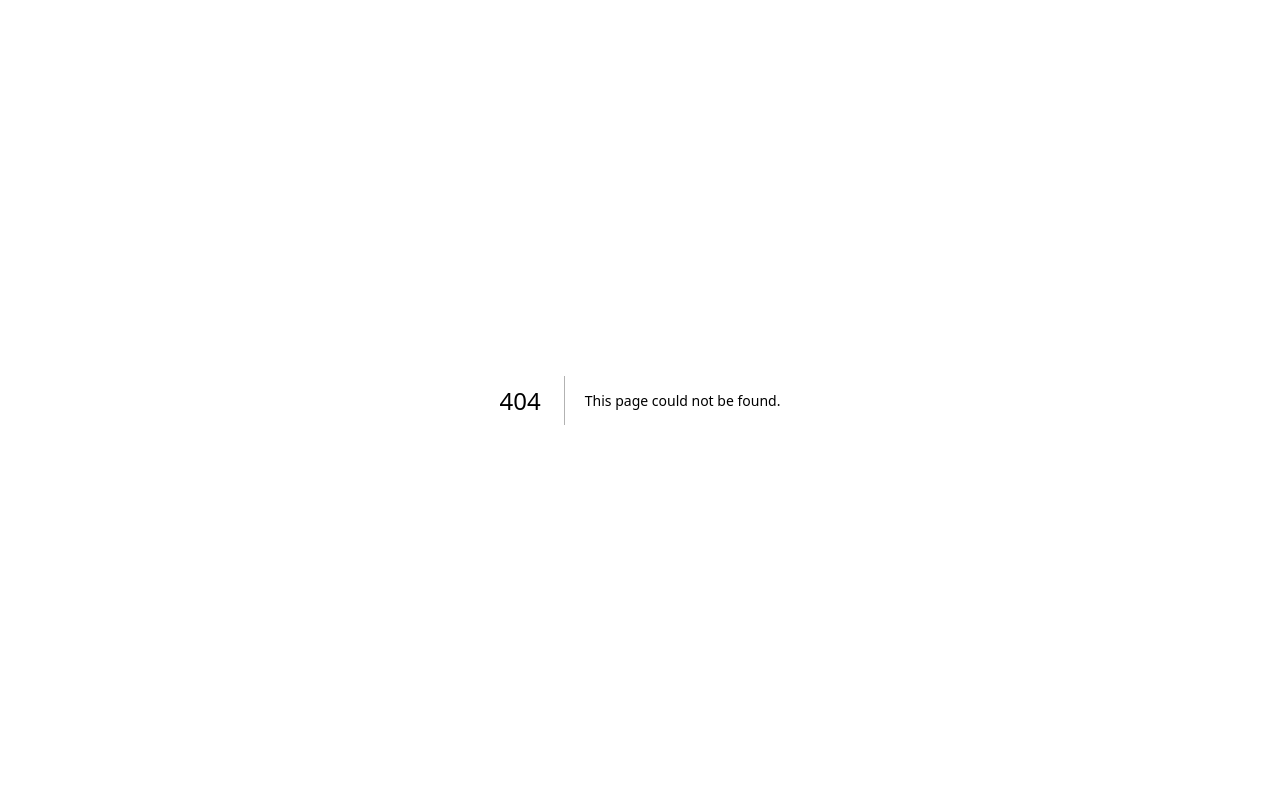
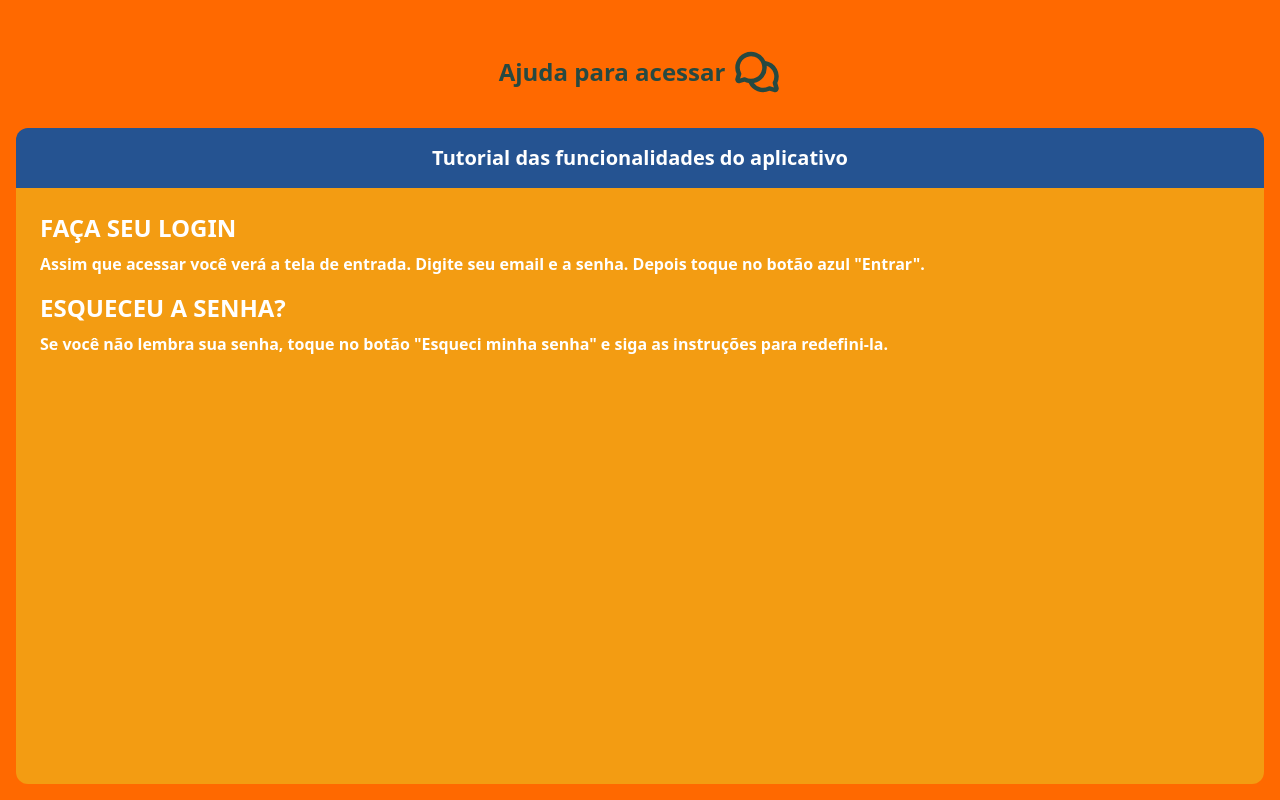
Before and after one commit to MarcosVOS/inclusive_city_hub_frontend, a Next.js app: page /help in a window 1280 px wide. Before the commit this address had no page. Built offline with nearby package versions, Linux system fonts and the light colour scheme.

Commit message:
feat: create help page

```diff
--- /dev/null
+++ b/src/app/help/page.tsx
@@ -0,0 +1,45 @@
+"use client";
+
+import { ChatsCircleIcon } from "@phosphor-icons/react";
+import React from "react";
+
+export default function HelpPage() {
+  return (
+    <main className="flex flex-col min-h-screen font-sans bg-orange-500">
+      <div className="pt-12 pb-8">
+        <h1 className="text-2xl text-center font-black flex gap-2 justify-center items-center text-[#274941]">
+          Ajuda para acessar
+          <ChatsCircleIcon size={48} weight="bold" className="text-[#274941]" />
+        </h1>
+      </div>
+
+      <div className="flex-grow px-4 pb-4 flex flex-col">
+        <div className="w-full flex-grow flex flex-col rounded-xl overflow-hidden">
+          <h3 className="bg-[#255391] text-white font-bold text-xl text-center p-4">
+            Tutorial das funcionalidades do aplicativo
+          </h3>
+          <div className="bg-[#F39C12] p-6 text-white flex-grow space-y-4 font-bold">
+            <div>
+              <p className="font-bold uppercase text-2xl mb-2">
+                Faça seu login
+              </p>
+              <p>
+                Assim que acessar você verá a tela de entrada. Digite seu email
+                e a senha. Depois toque no botão azul &quot;Entrar&quot;.
+              </p>
+            </div>
+            <div>
+              <p className="font-bold uppercase text-2xl mb-2">
+                Esqueceu a senha?
+              </p>
+              <p>
+                Se você não lembra sua senha, toque no botão &quot;Esqueci minha
+                senha&quot; e siga as instruções para redefini-la.
+              </p>
+            </div>
+          </div>
+        </div>
+      </div>
+    </main>
+  );
+}
```
